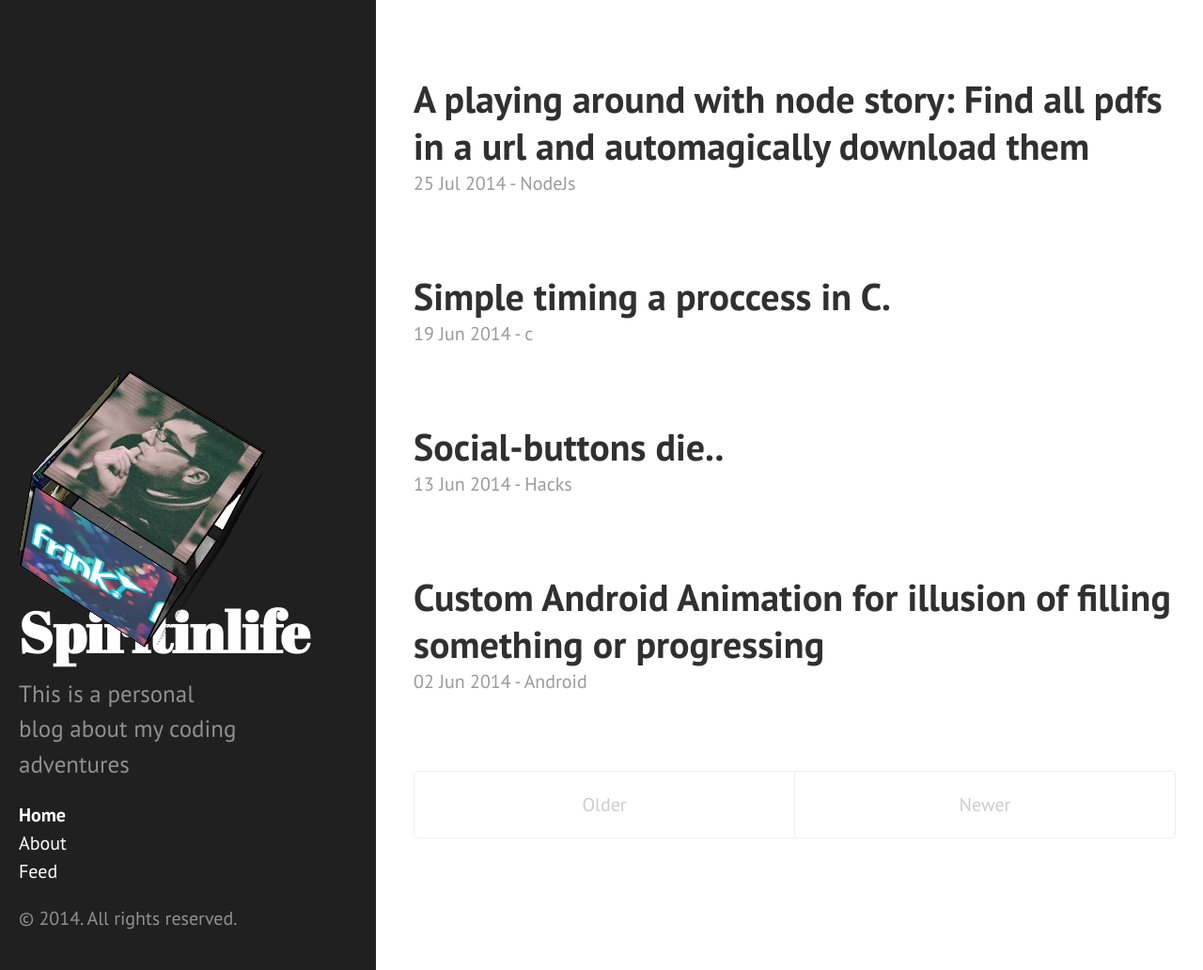
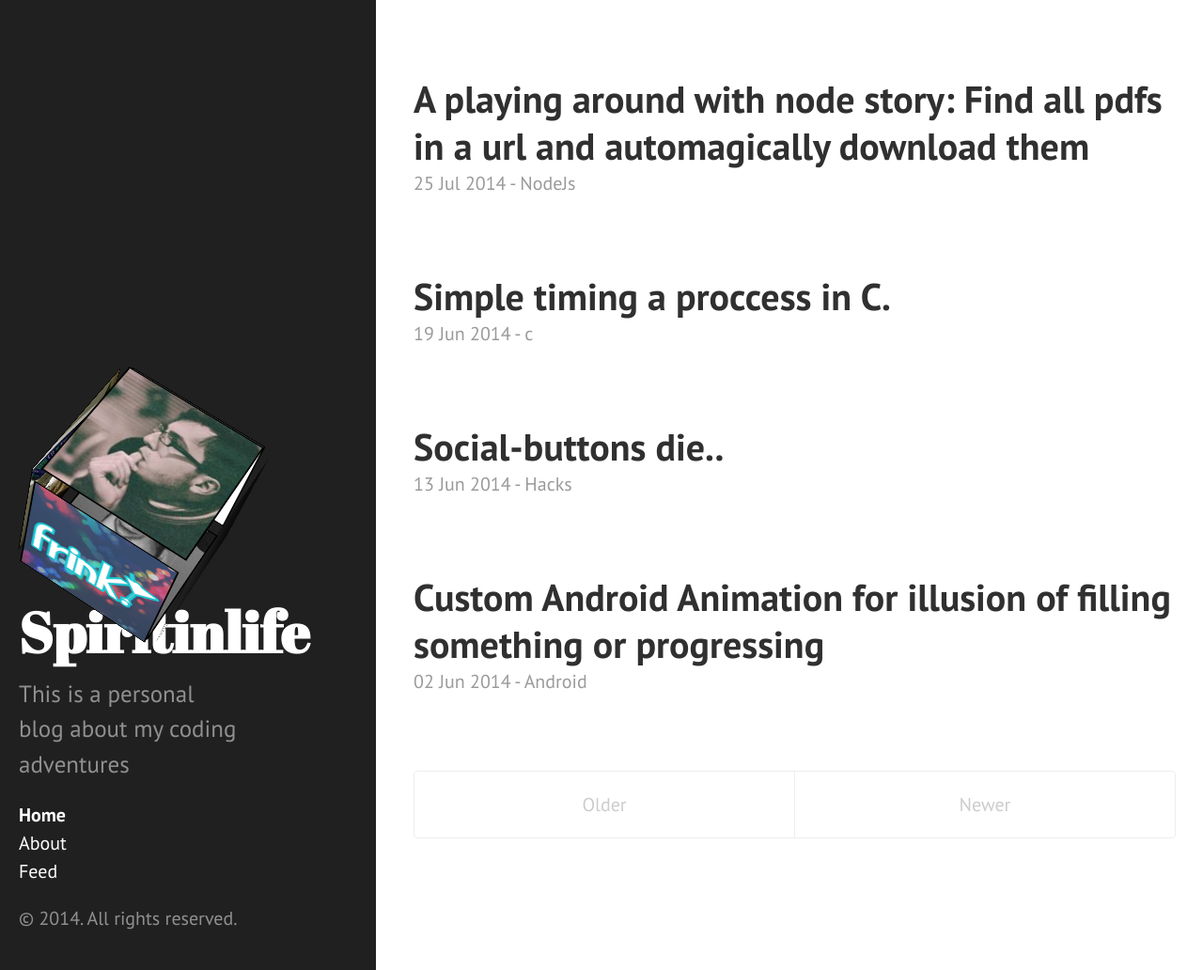
Before and after one commit to spiritinlife/spiritinlife.github.io, a Jekyll site: the page built from index.html, in a window 1280 px wide and 1032 px high. Shown: the whole window at 94% size. Built offline with Jekyll 4.4.1, drawn with Linux system fonts in a browser that asks for light colours; Markdown is read by kramdown in place of the engine named in the settings; the list of posts is cut into pages by our own code.

Commit message:
New start

```diff
--- a/public/css/cube.css
+++ b/public/css/cube.css
@@ -3,6 +3,7 @@
   height: 200px;
   position: relative;
   perspective: 1000px;
+  margin-bottom:5px;
 }
 
 #cube {
@@ -21,6 +22,8 @@
   display: block;
   position: absolute;
   border: 2px solid black;
+  background-size: 180px 180px;
+  background-repeat: no-repeat;
 }
 
 
```
